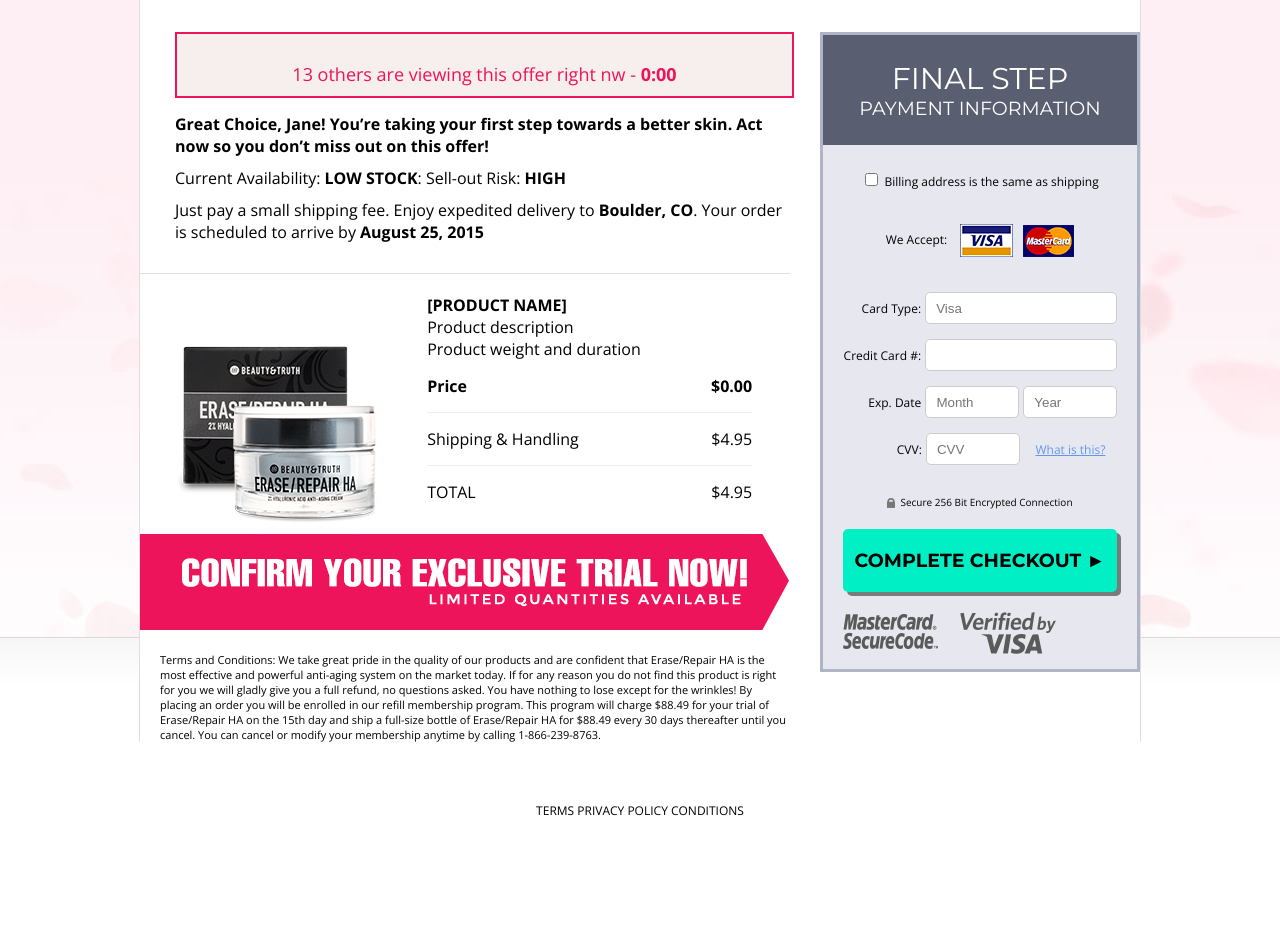
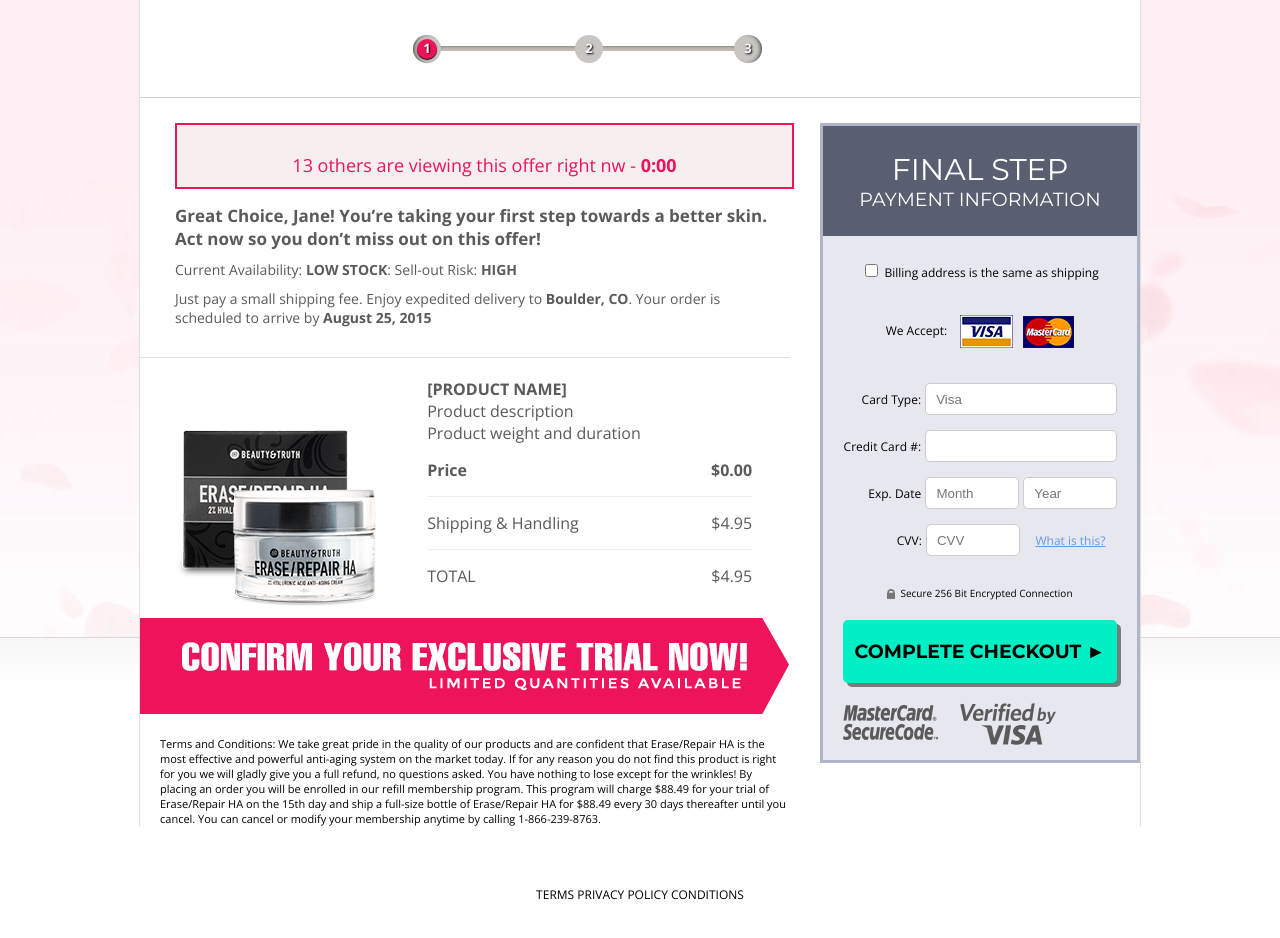
Before and after one commit to franklyg/New-JB-Template, a plain HTML site: page checkout-after-downsell.html in a window 1280 px wide. Before the commit the page ends 879 px from the top, so only its background shows below. Drawn offline with nearby package versions, Linux system fonts and the light colour scheme; files whose address does not match are found by name.

Commit message:
Updates on steps, banner, font color and sizing.
Almost completed checkout pages.

```diff
--- a/assets/css/main.css
+++ b/assets/css/main.css
@@ -34,7 +34,6 @@ h3{}
 	font-size: 11px;
 	line-height: normal;
 }
-
 footer{
 	bottom: 0px;
 	width: 100%;
@@ -144,15 +143,27 @@ form .form-container .input-holder input[type="submit"]{
 	cursor: pointer;
 	margin: 20px 0;
 }
-form .form-container .input-holder .card-logos{
+form .form-container .input-holder .card-logos {
 	display: block;
+}
+/* Banner */
+.banner{
+	position: relative;
+	padding: 30px 0;
+	border-bottom: 1px solid #d1d1d1;
+	margin-bottom: 25px;
 }
 /* Steps */
 .steps{
 	width: 295px;
+	position: relative;
+	left: 300px;
 }
 .steps .step{
-	width: 100px;
+	position: absolute;
+	top: -11px;
+	z-index: 10;
+	margin: 0px;
 }
 .steps .step .step-inner{
 	width: 20px; height: 20px;
@@ -172,11 +183,17 @@ form .form-container .input-holder .card-logos{
     height: 100%;
     box-shadow: 0 1px 1px 0px #000;
 }
+.steps .step-1{
+	left: -27px;
+}
+.steps .step-2{
+	left: 135px;
+}
+.steps .step-3{
+	right: -27px;
+}
 .steps .step-1 .step-inner{
 	box-shadow: 3px 0px 5px -3px #000 inset;
-}
-.steps .step-2 .step-inner{
-	box-shadow: 3px 0px 7px -3px #000 inset;
 }
 .steps .step-3 .step-inner{
 	box-shadow: -3px 0px 5px -3px #000 inset;
@@ -244,6 +261,11 @@ form .form-container .input-holder .card-logos{
 }
 #checkout-body .wrapper .info .info-content p{
 	padding-bottom: 10px;
+	color: #5a5a5a;
+	font-size: 14px;
+}
+#checkout-body .wrapper .info .info-content p:first-child{
+	font-size: 17px;
 }
 #checkout-body .wrapper .prod-info{
 	padding-top: 20px;
@@ -255,6 +277,7 @@ form .form-container .input-holder .card-logos{
 #checkout-body .wrapper .prod-info .prod-info-inner .prod-desc{
 	width: 325px;
 	padding-left: 40px;
+	color: #5a5a5a;
 }
 #checkout-body .wrapper .prod-info .prod-info-inner .prod-desc .prices div{
 	border-bottom: 1px solid #ededed;
--- a/checkout-after-downsell.html
+++ b/checkout-after-downsell.html
@@ -22,7 +22,29 @@
 		<div class="wrapper after">
 			<div class="banner">
 				<img />
-				<div></div>
+				<div class="steps">
+					<div class="step step-1">
+						<div class="step-inner">
+							<p class="current">1</p>
+							<p class="bl"></p>
+						</div>
+					</div>
+					<div class="step step-2">
+						<div class="step-inner">
+							<p>2</p>
+							<p class="bl"></p>
+						</div>
+					</div>
+					<div class="step step-3">
+						<div class="step-inner">
+							<p>3</p>
+							<p class="bl"></p>
+						</div>
+					</div>
+					<div class="bar">
+						<div class="slider"></div>
+					</div>
+				</div>
 				<div class="demographic">
 					<img />
 					<p></p>
@@ -35,7 +57,7 @@
 						<p>13 others are viewing this offer right nw - <span class="bl">0:00</span></p>
 					</div>
 					<div class="info-content">
-						<p class="bl">Great Choice, Jane! You’re taking your first step towards a better skin. Act now so you don’t miss out on this offer!</p>
+						<p class="bl"><span>Great Choice, Jane!</span> You’re taking your first step towards a better skin. Act now so you don’t miss out on this offer!</p>
 						<p>Current Availability: <span class="availability"><span></span><span></span><span></span><span></span><span></span></span><span class="bl">LOW STOCK</span>: Sell-out Risk: <span class="bl">HIGH</span></p>
 						<p>Just pay a small shipping fee. Enjoy expedited delivery to <span class="bl">Boulder, CO</span>. Your order is scheduled to arrive by <span class="bl">August 25, 2015</span></p>
 					</div>
```
